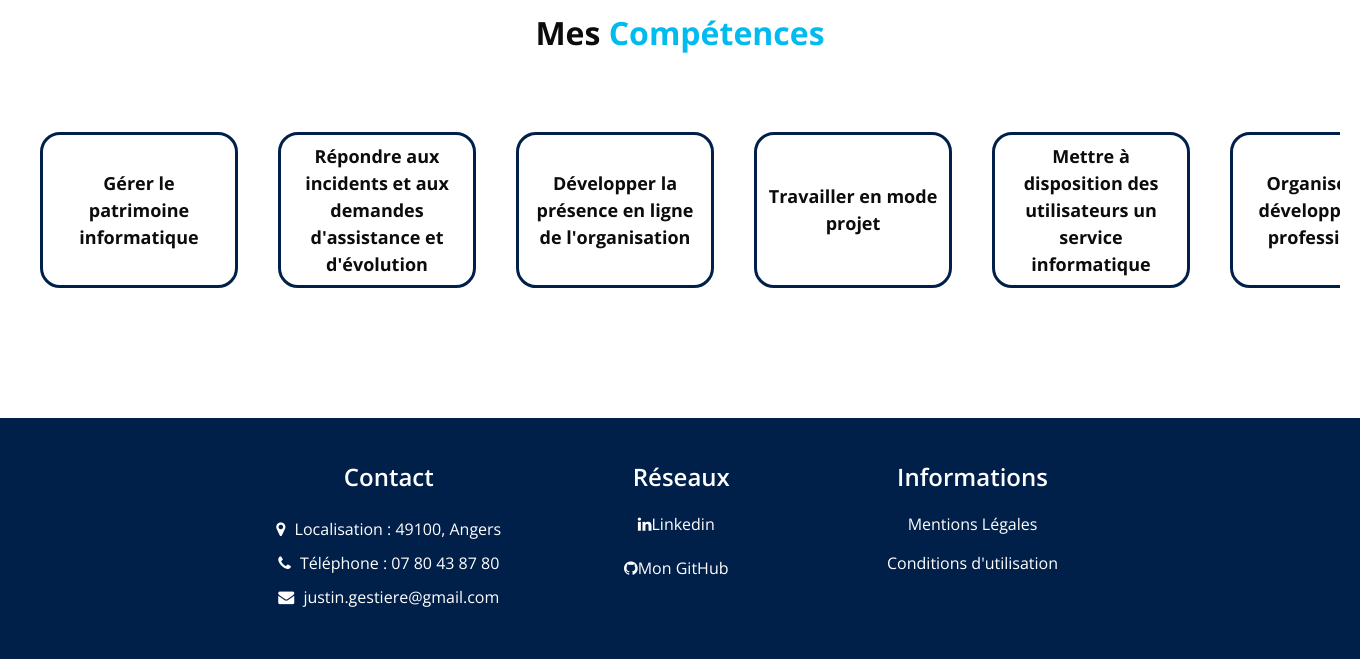
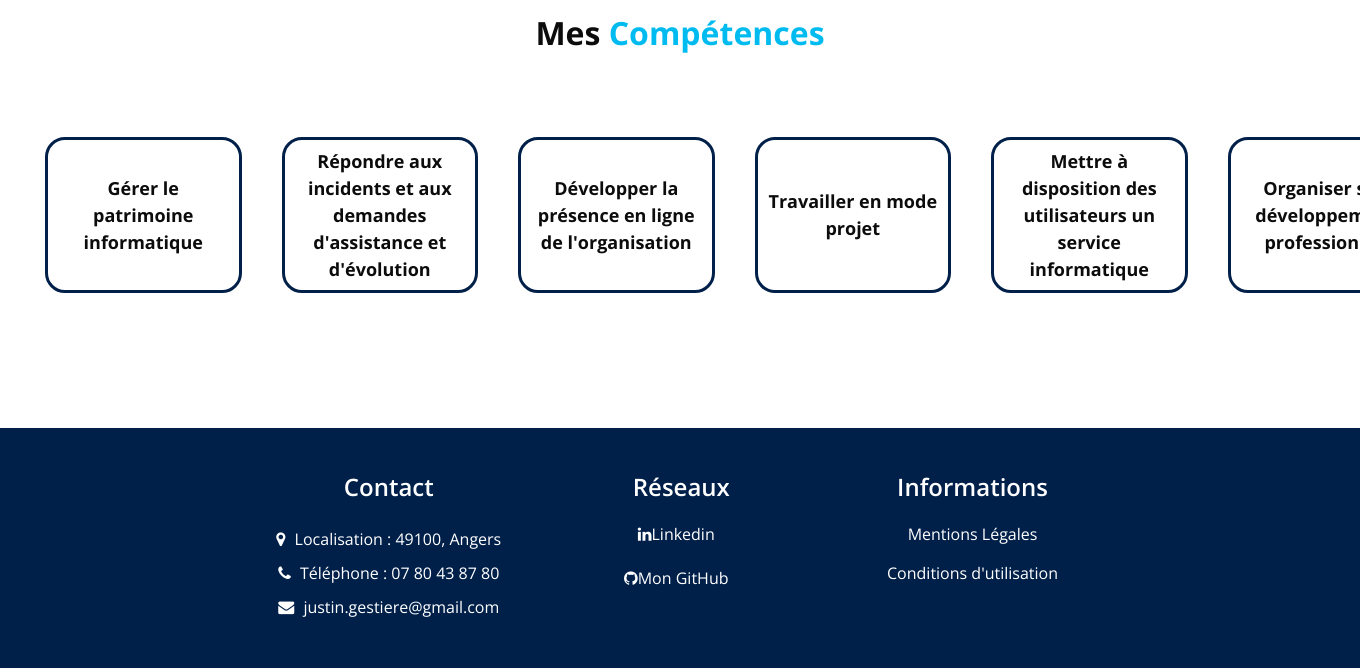
Before and after one commit to JustinGestiere/PHP-Portfolio, a PHP site: page /competences.php in a window 1360 px wide; the page is wider, and only the part inside the window is pictured. Shown: the part 76-744 px from the top of that part. Run offline with PHP 8.4, Linux system fonts and the light colour scheme; some libraries are stand-ins or nearby versions.

Commit message:
competence

```diff
--- a/css/style.css
+++ b/css/style.css
@@ -1116,14 +1116,14 @@ pre {
   display: flex;
   justify-content: center;
   margin-top: 40px;
-  padding: 20px;
+  padding: 25px;
 }
 
 .detail-competence {
   display: flex;
   flex-wrap: nowrap; /* Empêche le retour à la ligne */
   justify-content: space-around; /* Aligne les éléments horizontalement */
-  overflow-x: auto; /* Ajoute un défilement horizontal si nécessaire */
+  align-items: flex-start;
 }
 
 details {
```
